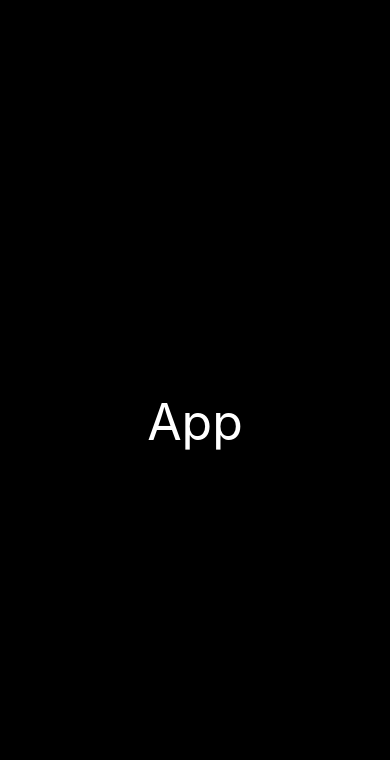
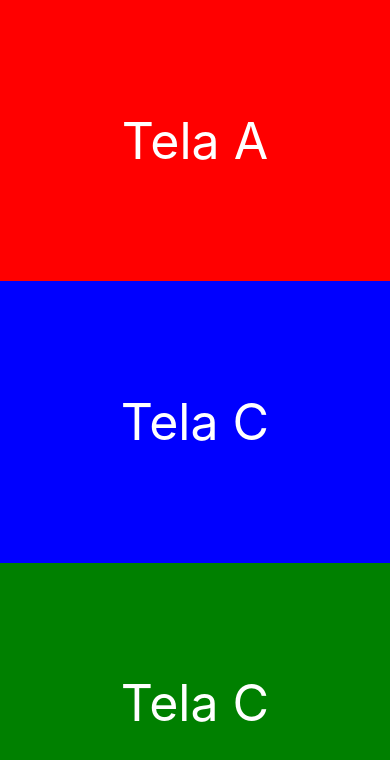
Before and after one commit to digsales/Navegacao_react-native, a React Native app: screen / in a window 390 px wide. Shown: the top 760 px of the page. Built offline with nearby package versions, Linux system fonts and the light colour scheme.

Commit message:
Update screens

```diff
--- a/App.js
+++ b/App.js
@@ -1,11 +1,16 @@
 import { StatusBar } from "expo-status-bar";
 import { StyleSheet, Text, SafeAreaView } from "react-native";
 import TextoCentral from "./src/components/TextoCentral";
+import TelaA from "./src/views/TelaA";
+import TelaB from "./src/views/TelaB";
+import TelaC from "./src/views/TelaC";
 
 export default function App() {
   return (
     <SafeAreaView style={styles.container}>
-      <TextoCentral>App</TextoCentral>
+      <TelaA />
+      <TelaB />
+      <TelaC />
       <StatusBar style="auto" />
     </SafeAreaView>
   );
--- a/src/views/TelaA.js
+++ b/src/views/TelaA.js
@@ -0,0 +1,11 @@
+import React from "react";
+import { View, StyleSheet } from "react-native";
+import TextoCentral from "../components/TextoCentral";
+
+export default (props) => <TextoCentral corFundo={"red"}>Tela A</TextoCentral>;
+
+const styles = StyleSheet.create({
+  container: {
+    flex: 1,
+  },
+});
--- a/src/views/TelaB.js
+++ b/src/views/TelaB.js
@@ -0,0 +1,11 @@
+import React from "react";
+import { View, StyleSheet } from "react-native";
+import TextoCentral from "../components/TextoCentral";
+
+export default (props) => <TextoCentral corFundo={"blue"}>Tela C</TextoCentral>;
+
+const styles = StyleSheet.create({
+  container: {
+    flex: 1,
+  },
+});
--- a/src/views/TelaC.js
+++ b/src/views/TelaC.js
@@ -0,0 +1,13 @@
+import React from "react";
+import { View, StyleSheet } from "react-native";
+import TextoCentral from "../components/TextoCentral";
+
+export default (props) => (
+  <TextoCentral corFundo={"green"}>Tela C</TextoCentral>
+);
+
+const styles = StyleSheet.create({
+  container: {
+    flex: 1,
+  },
+});
```
